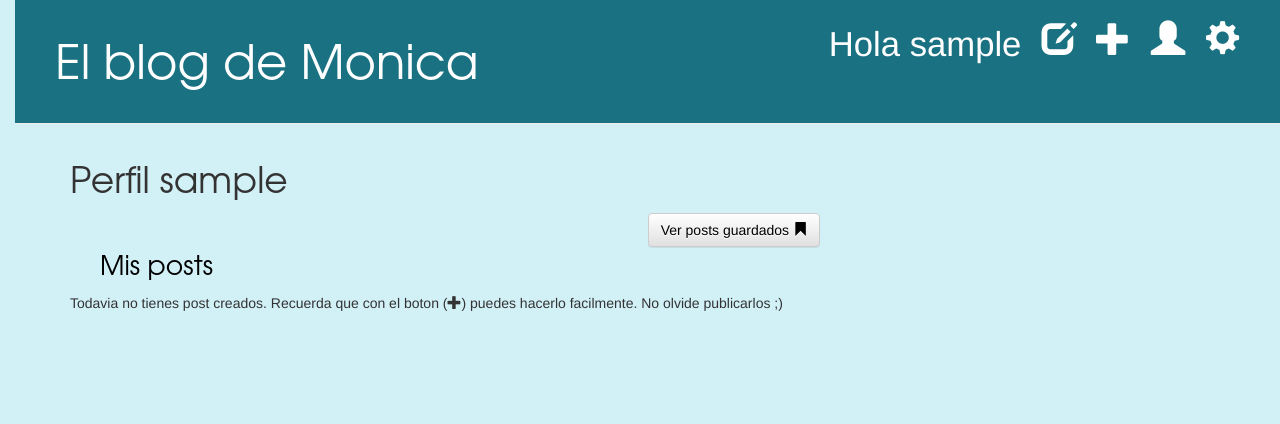
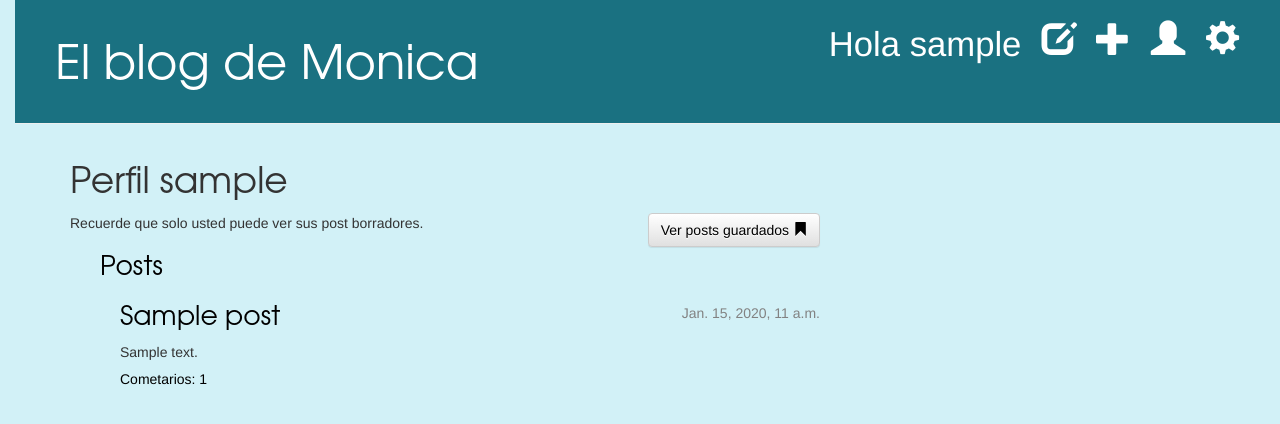
Before and after one commit to MCamposRom/my-first-blog, a Django app: a page that uses blog/templates/user/user.html in a window 1280 px wide. Shown: the top 424 px of the page. Run offline with Django 3.2, Linux system fonts and the light colour scheme; a user stored in the database is signed in; tables that the repository leaves empty hold one stand-in row (values such as "Sample post"); some libraries are stand-ins or nearby versions.

Commit message:
Borradores

```diff
--- a/blog/static/css/blog.css
+++ b/blog/static/css/blog.css
@@ -94,6 +94,9 @@ h1, h2, h3, h4{
     color:#828282;
     font-size:17px;
 }
+.post-author a{
+    color: #000000
+}
 .save{
     float: right;
 }
@@ -121,6 +124,9 @@ h1, h2, h3, h4{
 .comment {
     margin: 20px 0px 20px 20px;
 }
+.comment a{
+    color: #000000
+}
 .button a{
     color: #2e2e2e;
 }
--- a/blog/templates/blog/post_detail.html
+++ b/blog/templates/blog/post_detail.html
@@ -24,7 +24,7 @@
         <p>{{ post.text|linebreaksbr }}</p>
         <br><br>
         <div class="post-author">
-            Autor: {{ post.author }}
+            Autor: <a href="{% url 'blog:user' u=post.author %}">{{ post.author }}</a>
         </div>
     </div>
     <hr>
@@ -32,7 +32,7 @@
         {% for comment in post.comments.all %}
             {% if user.is_authenticated or comment_.approved_comment %}
             <div class="comment">
-                <strong>{{ comment.author }}</strong><br>
+                <strong><a href="{% url 'blog:user' u=comment.author %}">{{ comment.author }}</strong><br>
                 <div class="comment-date">
                     {{ comment.created_date }}
                 </div>
--- a/blog/templates/blog/post_draft_list.html
+++ b/blog/templates/blog/post_draft_list.html
@@ -3,6 +3,7 @@
 {% block content %}
     <div class="page-title">
         <h2>Borradores</h2>
+        Recuerde que solo usted puede ver sus post borradores.
     </div>
     {% for post in posts %}
         {% if user == post.author %}
--- a/blog/templates/user/user.html
+++ b/blog/templates/user/user.html
@@ -2,15 +2,14 @@
 
 {% block content %}
     <dev class='user'>
-        <h1>Perfil {{ user.username }}</h1>
+        <h1>Perfil {{ usuario.username }}</h1>
         {% if usuario == user %}
+            Recuerde que solo usted puede ver sus post borradores.
             <dev class='save' >
                 <a class="btn btn-default" href="{% url 'blog:post-save-list' %}">Ver posts guardados <span class="glyphicon glyphicon-bookmark"></span></a>
             </dev><br>
-            <h2> Mis posts </h2>
-        {% else %}
-            <h2> Sus post </h2>
         {% endif %}
+        <h2>Posts</h2>
         {% for post in posts %}
             <div class="post-user">
                 <div class="date">
--- a/blog/views.py
+++ b/blog/views.py
@@ -58,7 +58,8 @@ def post_draft_list(request):
     posts=[]
     post_list = Post.objects.filter(published_date__isnull=True).order_by('-created_date')
     for post in post_list:
-        if post.author== request.user.username:
+        print(post.author)
+        if post.author.username == request.user.username:
             posts.append(post)
     return render(request, 'blog/post_draft_list.html', {'posts': posts})
 
@@ -137,7 +138,10 @@ def register(request):
 
 def user(request, u):
     usuario = get_object_or_404(User, username=u)
-    posts = Post.objects.filter(author=usuario).filter(published_date__lte=timezone.now()).order_by('-published_date')
+    if usuario==request.user:
+        posts = Post.objects.filter(author=usuario).order_by('-published_date')
+    else:
+        posts = Post.objects.filter(author=usuario).filter(published_date__lte=timezone.now()).order_by('-published_date')
     return render(request, "user/user.html", {'posts': posts, 'usuario':usuario})
 
 @login_required
```
